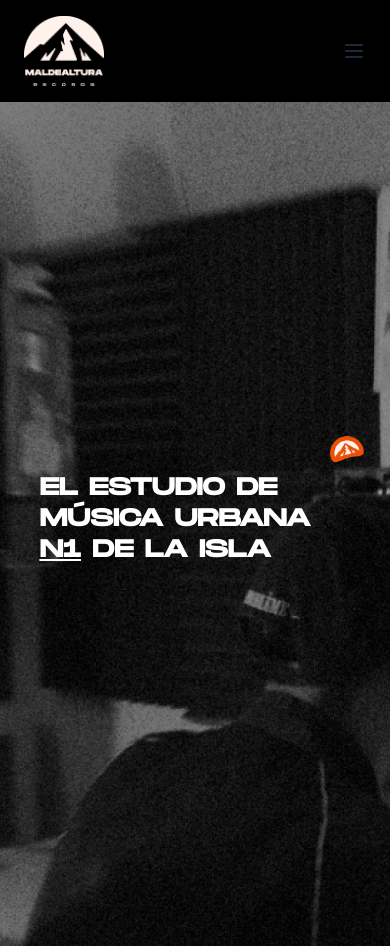
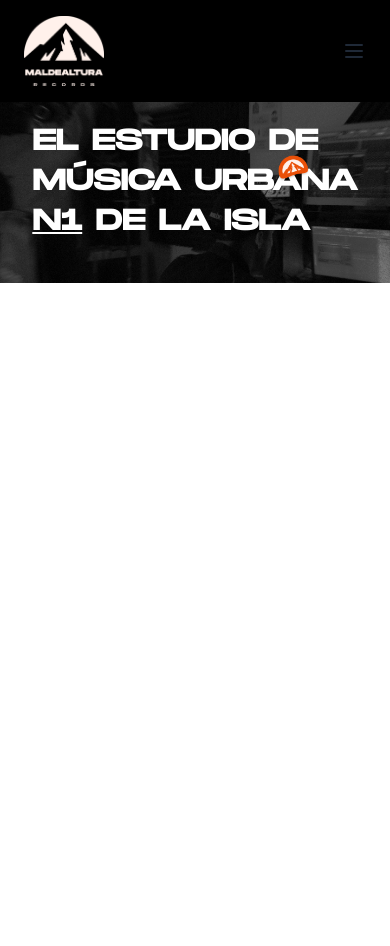
Before and after one commit to ivolezcano/mal_de_altura_record, a Next.js app in the folder my-app/: page / in a window 390 px wide. After the commit the page ends 844 px from the top, so only its background shows below. Built offline with nearby package versions, Linux system fonts and the light colour scheme.

Commit message:
Revert "Merge pull request #2 from ivolezcano/pre-main"
This reverts commit d274b2b95e51623d9ba61ab7f281a75230a9044c, reversing
changes made to 389862a9da66d22350b934045af8cdd416546ce4.

```diff
--- a/my-app/app/components/Navbar.js
+++ b/my-app/app/components/Navbar.js
@@ -46,10 +46,10 @@ const Navbar = () => {
 
         {/* Menú de navegación en desktop */}
         <div className="hidden md:flex space-x-6 text-gray-800 text-white">
-          <a href="#nosotros" className="hover:text-orange-500 estilo">NOSOTROS</a>
-          <a href="#servicios" className="hover:text-orange-500 estilo">SERVICIOS</a>
-          <a href="#trabajos" className="hover:text-orange-500 estilo">TRABAJOS</a>
-          <a href="#contacto" className="hover:text-orange-500 estilo">CONTACTO</a>
+          <a href="#nosotros" className="hover:text-blue-500 estilo">NOSOTROS</a>
+          <a href="#servicios" className="hover:text-blue-500 estilo">SERVICIOS</a>
+          <a href="#trabajos" className="hover:text-blue-500 estilo">TRABAJOS</a>
+          <a href="#contacto" className="hover:text-blue-500 estilo">CONTACTO</a>
         </div>
       </div>
 
@@ -59,10 +59,10 @@ const Navbar = () => {
           isOpen ? 'block' : 'hidden'
         } md:hidden bg-white shadow-md mt-4 space-y-4 px-6 py-4 text-gray-800`}
       >
-        <a href="#nosotros" className="block hover:text-orange-500 estilo">NOSOTROS</a>
-        <a href="#servicios" className="block hover:text-orange-500 estilo">SERVICIOS</a>
-        <a href="#trabajos" className="block hover:text-orange-500 estilo">TRABAJOS</a>
-        <a href="#contacto" className="block hover:text-orange-500 estilo">CONTACTO</a>
+        <a href="#nosotros" className="block hover:text-blue-500 estilo">NOSOTROS</a>
+        <a href="#servicios" className="block hover:text-blue-500 estilo">SERVICIOS</a>
+        <a href="#trabajos" className="block hover:text-blue-500 estilo">TRABAJOS</a>
+        <a href="#contacto" className="block hover:text-blue-500 estilo">CONTACTO</a>
       </div>
     </nav>
   );
--- a/my-app/app/styles/Hero.module.css
+++ b/my-app/app/styles/Hero.module.css
@@ -1,135 +1,152 @@
 .heroContainer {
     position: relative;
     width: 100%;
-    height: 100vh; /* Asegura que el fondo ocupe toda la altura del viewport */
+    height: 100vh;
     background-image: url('/hero_bg.png');
-    background-size: cover; /* El fondo siempre cubre todo el viewport */
+    background-size: cover; /* Asegura que la imagen completa se vea */
     background-position: center;
     background-repeat: no-repeat;
     display: flex;
     justify-content: center;
     align-items: center;
-    overflow: hidden; /* Evita desbordamientos */
   }
 
   .overlay {
-    position: absolute; /* Para que se mantenga por encima del fondo */
+    position: relative; /* Contenedor relativo para posicionar el logo */
     width: 100%;
     height: 100%;
+    background: rgba(0, 0, 0, 0.5);
     display: flex;
-    flex-direction: row;
+    flex-direction: column; /* Elementos apilados verticalmente */
     justify-content: center;
     align-items: center;
     padding: 20px;
-    z-index: 1; /* Asegura que el overlay esté por encima del fondo */
   }
 
   .heroText {
     color: #fff;
-    text-align: left; /* Alineado a la izquierda por defecto */
-    font-size: 6rem; /* Tamaño grande por defecto */
+    text-align: center;
+    font-size: 6rem; /* Ajuste inicial */
     font-weight: bold;
     text-transform: uppercase;
     line-height: 1.2;
     margin-bottom: 20px;
-    z-index: 2; /* Asegura que el texto esté por encima del fondo */
   }
 
   .heroText span {
     text-decoration: underline;
   }
-  .logo_round{
-    margin-bottom: 150px;
+
+  .logo_round {
+    position: absolute; /* Permite mover el logo con respecto al contenedor */
+    top: 360px; /* Ajusta hacia arriba/abajo desde la parte superior del contenedor .overlay */
+    right: 270px; /* Ajusta hacia la izquierda/derecha */
+    width: 80px; /* Tamaño del logo */
+    height: auto;
+    z-index: 10; /* Asegura que esté encima del texto */
   }
 
-  /* Media Queries para hacer el diseño responsive */
+  /* Media queries para diseño ultra responsive */
 
-  /* Para pantallas grandes como tablets en modo horizontal */
-  @media (max-width: 1200px) {
+  @media (max-width: 1400px) {
     .heroText {
-      font-size: 4.5rem; /* Ajuste para pantallas más pequeñas */
-      margin-bottom: 15px;
+      font-size: 5rem;
+      text-align: left;
     }
-  }
 
-  /* Para tablets en modo vertical */
-  @media (max-width: 1024px) {
-    .heroText {
-      font-size: 3.5rem; /* Más pequeño para pantallas de tablets */
-      margin-bottom: 15px;
-      text-align: left; /* Centrado en pantallas más pequeñas */
+    .logo_round {
+      width: 70px; /* Logo ajustado para pantallas más grandes */
+      top: 420px;
+      right: 230px;
     }
   }
 
   @media (max-width: 1200px) {
+    /* Para pantallas grandes como tablets en modo horizontal */
     .heroText {
-      font-size: 4.5rem; /* Ajuste para pantallas más pequeñas */
-      margin-bottom: 15px;
+      font-size: 4.5rem;
+      text-align: left;
     }
 
     .logo_round {
-      width: 70px; /* Ajuste de tamaño del logo */
+      width: 60px; /* Escala el logo para tablets grandes */
+      top: 460px;
+      right: 200px;
     }
   }
 
-  /* Para tablets en modo vertical */
   @media (max-width: 1024px) {
+    /* Para tablets en modo vertical */
     .heroText {
-      font-size: 3.5rem; /* Más pequeño para pantallas de tablets */
-      margin-bottom: 15px;
-      text-align: left; /* Mantener alineación a la izquierda */
+      font-size: 3.5rem;
+      text-align: left;
     }
 
     .logo_round {
-      width: 60px; /* Ajuste de tamaño del logo */
+      width: 50px; /* Escala el logo para tablets */
+      top: 520px;
+      right: 160px;
     }
   }
 
-  /* Para dispositivos móviles pequeños */
   @media (max-width: 768px) {
+    /* Para pantallas de tamaño medio, como tablets o pequeños portátiles */
     .heroText {
-      font-size: 2rem; /* Ajuste del tamaño del texto */
-      line-height: 1.3; /* Espaciado entre líneas */
-      padding: 0 20px; /* Agrega padding para que el texto no toque los bordes */
-      margin-bottom: 10px;
-      text-align: left; /* Mantener texto alineado a la izquierda */
+      font-size: 3rem;
+      text-align: left;
     }
 
     .logo_round {
-      width: 50px;
+      width: 45px; /* Escala el logo para pantallas más pequeñas */
+      top: 560px;
+      right: 130px;
     }
   }
 
-  /* Para pantallas aún más pequeñas, como smartphones pequeños */
+  @media (max-width: 600px) {
+    /* Para dispositivos móviles con pantallas medianas */
+    .heroText {
+        text-align: left;
+      font-size: 2.8rem;
+    }
+
+    .logo_round {
+      width: 40px; /* Escala el logo para pantallas muy pequeñas */
+      top: 580px;
+      right: 100px;
+    }
+  }
+
   @media (max-width: 480px) {
+    /* Para móviles pequeños */
     .heroContainer {
-      height: 100vh; /* Mantén el fondo cubriendo todo el viewport */
-      padding: 20px 0; /* Añadir un poco de padding para darle espacio al contenido */
+      height: auto; /* Permite que el contenedor crezca en dispositivos pequeños */
     }
 
     .heroText {
-      font-size: 1.5rem; /* Ajuste más pequeño para pantallas muy pequeñas */
-      line-height: 1.3;
-      margin-bottom: 10px;
-      padding: 0 15px; /* Añadir padding */
-      text-align: left; /* Mantener texto alineado a la izquierda */
+      font-size: 1.8rem;
+      text-align: left;
+      line-height: 1.4;
+      padding: 0 10px; /* Añadir un poco de relleno para evitar que el texto toque los bordes */
     }
 
     .logo_round {
-      width: 40px; /* Ajuste del logo para pantallas pequeñas */
+      width: 35px; /* Escala el logo para móviles */
+      top: 50px;
+      right: 80px; /* Ajuste de la posición para dispositivos muy pequeños */
     }
   }
 
-  /* Para pantallas muy pequeñas, como algunos modelos de teléfonos */
   @media (max-width: 360px) {
+    /* Para pantallas muy pequeñas, como algunos modelos de teléfonos */
     .heroText {
-      font-size: 1.5rem; /* Ajuste para pantallas muy pequeñas */
-      padding: 0 10px; /* Más padding para evitar que el texto toque los bordes */
-      margin-bottom: 5px;
-      text-align: left; /* Mantener texto alineado a la izquierda */
+      font-size: 1.6rem; /* Ajuste de tamaño para dispositivos muy pequeños */
+      text-align: left;
     }
 
     .logo_round {
-      width: 35px; /* Ajuste aún más pequeño para el logo */
+      width: 30px; /* Escala aún más el logo */
+      top: 60px;
+      right: 50px; /* Ajuste de la posición */
     }
   }
```
